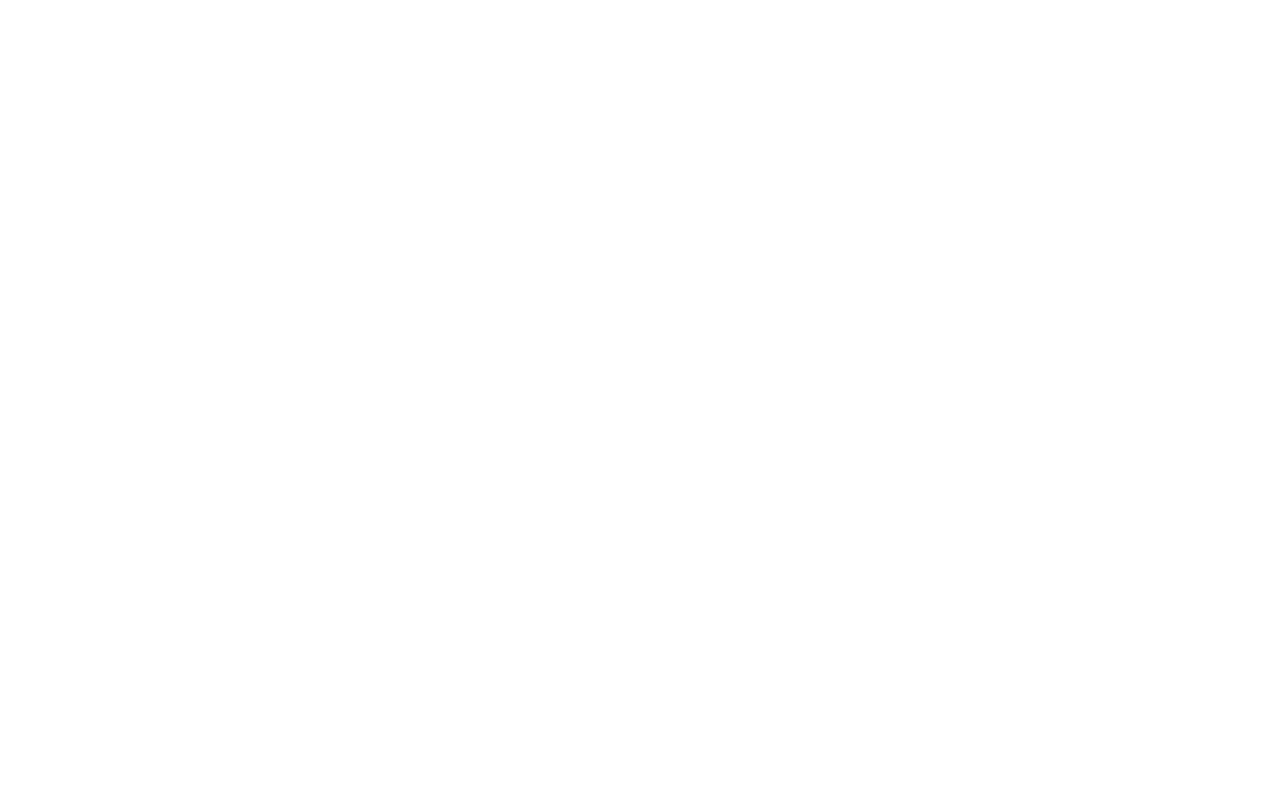
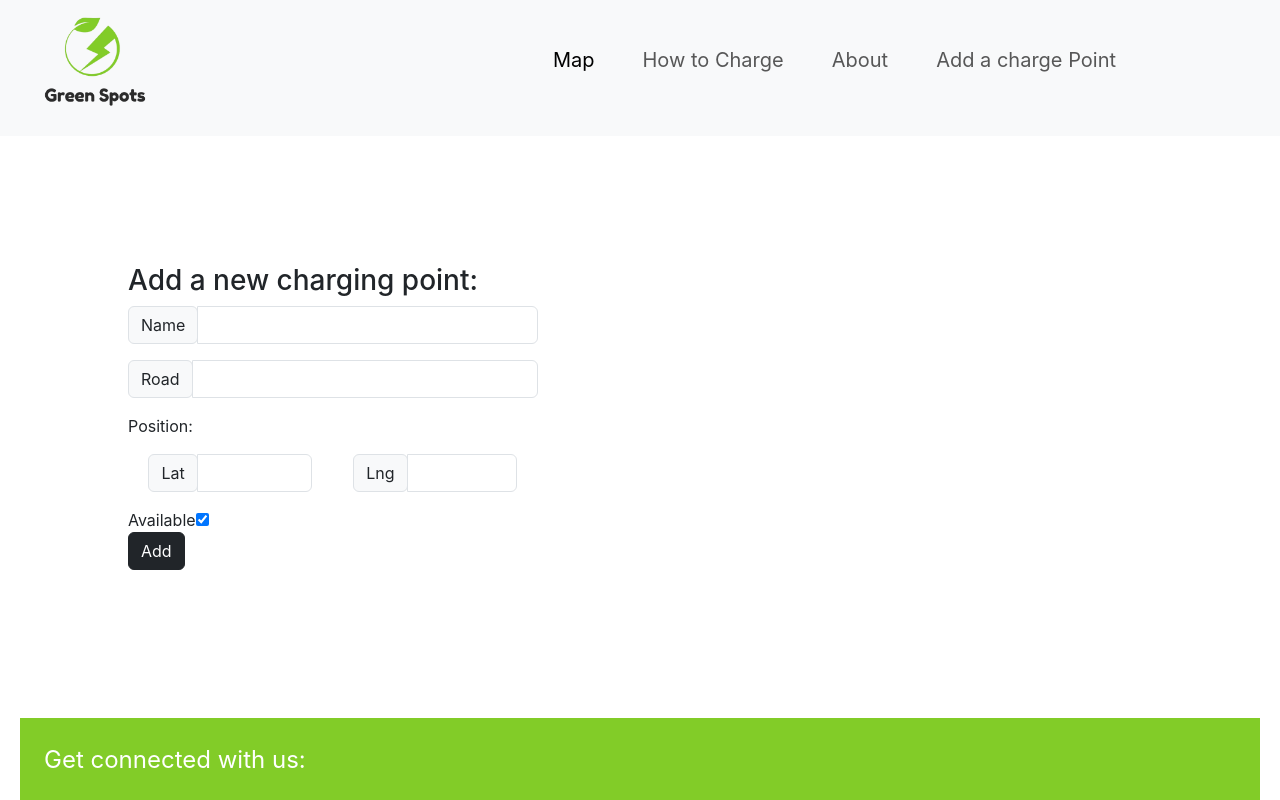
Before and after one commit to jonakoci/GreenSpots, a React (Create React App) app in the folder client/: page /newpoint in a window 1280 px wide. Before the commit this address had no page. Shown: the top 800 px of the page. Built offline with nearby package versions, Linux system fonts and the light colour scheme; the HTML template or start-up script is replaced by a standard one.

Commit message:
crud completed

```diff
--- a/client/src/App.js
+++ b/client/src/App.js
@@ -15,6 +15,8 @@
 import Header from "./components/View/Header";
 import Footer from "./components/View/Footer";
 import Data from "./components/View/InfoData";
+import NewPoint from "./components/View/newPoint/NewPoint";
+import Edit from "./components/View/Edit/Edit";
 
 function App() {
   return (
@@ -42,6 +44,26 @@
               </>
             }
           />
+          <Route
+            path="/newpoint"
+            element={
+              <>
+                <Header />
+                <NewPoint />
+                <Footer />
+              </>
+            }
+          />
+          <Route
+            path="/edit/:id"
+            element={
+              <>
+                <Header />
+                <Edit />
+                <Footer />
+              </>
+            }
+          />
         </Routes>
       </BrowserRouter>
     </div>
--- a/client/src/components/HowTo.jsx
+++ b/client/src/components/HowTo.jsx
@@ -32,7 +32,6 @@
                                             <li>Email Address</li>
                                             <li>Name</li>
                                             <li>Car Information: the make, model, and license plate number</li>
-                                            <li>Name</li>
                                             <li>Estimated duration of your charging session</li>
                                             <li>Payment Method</li>
                                         </ul>
--- /dev/null
+++ b/client/src/components/View/Edit/Edit.css
@@ -0,0 +1,27 @@
+.new-point{
+    padding: 10%;
+    }
+
+    .new-point h3{
+        text-align:left;
+    }
+
+    .input-group{
+        width: 40%;
+    }
+
+     p{
+        text-align:left;
+    }
+
+    .positionC{
+        width: 40%;
+    }
+
+    .form-group{
+        text-align:left;
+    }
+
+    button{
+        text-align:left;
+    }
--- /dev/null
+++ b/client/src/components/View/Edit/Edit.jsx
@@ -0,0 +1,120 @@
+import React, {  useState, useEffect } from 'react';
+import axios from "axios";
+import { useNavigate, useParams } from 'react-router-dom';
+import './Edit.css'
+
+const Edit = () => {
+    const { id } = useParams();
+    const [title, setTitle] = useState("");
+  const [description, setDescription] = useState("");
+  const [lat, setLat] = useState();
+  const [lng, setLng] = useState();
+  const [available, setAvailable] = useState(true);
+  const navigate= useNavigate();
+
+  useEffect(()=>{
+    axios.get("http://localhost:8000/api/users/" + id)
+    .then((res)=>{
+        console.log(res.data);
+        setTitle(res.data.title);
+        setDescription(res.data.description);
+            setLat(res.data.lat);
+            setLng(res.data.lng);
+            setAvailable(res.data.available);
+})
+    .catch((err)=>{
+        console.log(err);
+    })
+}, [])
+
+  const onSubmitHandler = (e) => {
+    e.preventDefault();
+    axios.post('http://localhost:8000/api/users/new', {
+        title,
+        description,
+        lng,
+        lat,
+        available
+    })
+    .then((res) => {
+        console.log(res);
+        navigate("/");
+      })
+    .catch(err=>(err ))
+}
+
+  return (
+    <div className="new-point">
+        <h3>Edit {title}:</h3>
+      <div class="input-group mb-3">
+        <div className="input-group-prepend">
+          <span className="input-group-text" id="inputGroup-sizing-default">
+            Name
+          </span>
+        </div>
+        <input
+          type="text"
+          className="form-control"
+          value={title}
+          onChange = {(e)=>setTitle(e.target.value)}
+        />
+      </div>
+      <div class="input-group mb-3">
+        <div className="input-group-prepend">
+          <span className="input-group-text" id="inputGroup-sizing-default">
+            Road
+          </span>
+        </div>
+        <input
+          type="text"
+          className="form-control"
+          value={description}
+          onChange = {(e)=>setDescription(e.target.value)}
+        />
+      </div>
+
+      <p>Position:</p>
+      <div className="positionC d-flex justify-content-around">
+       <div class="input-group mb-3">
+        <div className="input-group-prepend">
+          <span className="input-group-text" id="inputGroup-sizing-default">
+            Lat
+          </span>
+        </div>
+        <input
+          type="text"
+          className="form-control"
+          value={lat}
+          onChange = {(e)=>setLat(e.target.value)}
+        />
+      </div>
+
+      <div class="input-group mb-3">
+        <div className="input-group-prepend">
+          <span className="input-group-text" id="inputGroup-sizing-default">
+            Lng
+          </span>
+        </div>
+        <input
+          type="text"
+          className="form-control"
+          value={lng}
+          onChange = {(e)=>setLng(e.target.value)}
+        />
+      </div>
+      </div>
+
+      <div class="form-group">
+              <label>Available</label>
+              <input type="checkbox" checked={available} onChange = {(e)=>setAvailable(!available)} />
+              <br />
+              <button class="btn btn-dark" onClick={onSubmitHandler}>Update</button>
+            </div>
+
+
+    </div>
+  );
+};
+
+
+export default Edit;
--- a/client/src/components/View/Header.jsx
+++ b/client/src/components/View/Header.jsx
@@ -25,7 +25,7 @@
                             <Link to="/about" style={{ textDecoration: 'none' }}><p class="nav-link" href="#">About</p></Link>
                         </li>
                         <li class="navbar-brand">
-                            <Link to="/#" style={{ textDecoration: 'none' }}><p class="nav-link" href="#">Add a charge Point</p></Link>
+                            <Link to="/newpoint" style={{ textDecoration: 'none' }}><p class="nav-link" href="#">Add a charge Point</p></Link>
                         </li>
 
                     </ul>
--- a/client/src/components/View/MapwithMarkers.jsx
+++ b/client/src/components/View/MapwithMarkers.jsx
@@ -1,4 +1,6 @@
 import React, { useEffect, useState, useRef } from "react";
+import {Link} from "react-router-dom";
+
 
 import {
   GoogleMap,
@@ -26,6 +28,7 @@
       .get("http://localhost:8000/api/users")
       .then((res) => {
         setPoints(res.data.points);
+        console.log(res.data.points);
       })
       .catch((err) => {
         console.log(err);
@@ -76,35 +79,6 @@
     }
   };
 
-  const handleStatus = () => {
-    if (selectedMarker) {
-      const pointId = selectedMarker.id;
-      const updatedPoints = points.map((point) => {
-        if (point.id === pointId) {
-          return {
-            ...point,
-            available: !selectedMarker.available,
-          };
-        }
-        return point;
-      });
-
-      axios
-        .patch(`http://localhost:8000/api/users/edit/${pointId}`, {
-          available: !selectedMarker.available,
-        })
-        .then((res) => {
-          setPoints(updatedPoints);
-          setSelectedMarker((prevSelectedMarker) => ({
-            ...selectedMarker,
-            available: !selectedMarker.available,
-          }));
-        })
-        .catch((err) => {
-          console.log(err);
-        });
-    }
-  };
 
   const handleDirections = () => {
     if (navigator.geolocation && selectedMarker) {
@@ -139,13 +113,21 @@
     }
   };
 
+  const deletePoint = (pointId) => {
+    axios.delete('http://localhost:8000/api/users/' + pointId)
+        .then(res => {
+            setPoints(points.filter(point => point._id != pointId));
+        })
+        .catch(err => console.log(err))
+}
+
 
   return (
     <div>
       <div class="row justify-content-center m-3">
 
       <div>
-        <LoadScript googleMapsApiKey="AIzaSyDKoUoidG1QOmO57mMj44HSIbCNNroE1kY">
+        <LoadScript googleMapsApiKey="AIzaSyA0KPhwZR5KH-57FNVgalP2KLFpvq1XDAE">
           <GoogleMap
             mapContainerStyle={containerStyle}
             center={
@@ -177,6 +159,11 @@
                   <p>{selectedMarker.title}</p>
                   <p>{selectedMarker.description}</p>
                   <button onClick={handleDirections}>Directions</button>
+                  <div className="d-flex" style={{ marginTop: '10px' }}>
+                  <Link to={"/edit/" + selectedMarker._id }><button style={{ marginRight: '10px' }}>Edit</button></Link>
+                  <button onClick={() => deletePoint(selectedMarker._id)}>Delete</button>
+                  </div>
+
                 </div>
               </InfoWindow>
             )}
--- /dev/null
+++ b/client/src/components/View/newPoint/NewPoint.css
@@ -0,0 +1,27 @@
+.new-point{
+padding: 10%;
+}
+
+.new-point h3{
+    text-align:left;
+}
+
+.input-group{
+    width: 40%;
+}
+
+ p{
+    text-align:left;
+}
+
+.positionC{
+    width: 40%;
+}
+
+.form-group{
+    text-align:left;
+}
+
+button{
+    text-align:left;
+}
--- /dev/null
+++ b/client/src/components/View/newPoint/NewPoint.jsx
@@ -0,0 +1,104 @@
+import React, {  useState } from 'react';
+import axios from "axios";
+import { useNavigate } from 'react-router-dom';
+import './NewPoint.css'
+
+const NewPoint = () => {
+    const [title, setTitle] = useState("");
+  const [description, setDescription] = useState("");
+  const [lat, setLat] = useState();
+  const [lng, setLng] = useState();
+  const [available, setAvailable] = useState(true);
+  const navigate= useNavigate();
+
+  const onSubmitHandler = (e) => {
+    e.preventDefault();
+    axios.post('http://localhost:8000/api/users/new', {
+        title,
+        description,
+        lng,
+        lat,
+        available
+    })
+    .then((res) => {
+        console.log(res);
+        navigate("/");
+      })
+    .catch(err=>(err ))
+}
+
+  return (
+    <div className="new-point">
+        <h3>Add a new charging point:</h3>
+      <div class="input-group mb-3">
+        <div className="input-group-prepend">
+          <span className="input-group-text" id="inputGroup-sizing-default">
+            Name
+          </span>
+        </div>
+        <input
+          type="text"
+          className="form-control"
+          value={title}
+          onChange = {(e)=>setTitle(e.target.value)}
+        />
+      </div>
+      <div class="input-group mb-3">
+        <div className="input-group-prepend">
+          <span className="input-group-text" id="inputGroup-sizing-default">
+            Road
+          </span>
+        </div>
+        <input
+          type="text"
+          className="form-control"
+          value={description}
+          onChange = {(e)=>setDescription(e.target.value)}
+        />
+      </div>
+
+      <p>Position:</p>
+      <div className="positionC d-flex justify-content-around">
+       <div class="input-group mb-3">
+        <div className="input-group-prepend">
+          <span className="input-group-text" id="inputGroup-sizing-default">
+            Lat
+          </span>
+        </div>
+        <input
+          type="text"
+          className="form-control"
+          value={lat}
+          onChange = {(e)=>setLat(e.target.value)}
+        />
+      </div>
+
+      <div class="input-group mb-3">
+        <div className="input-group-prepend">
+          <span className="input-group-text" id="inputGroup-sizing-default">
+            Lng
+          </span>
+        </div>
+        <input
+          type="text"
+          className="form-control"
+          value={lng}
+          onChange = {(e)=>setLng(e.target.value)}
+        />
+      </div>
+      </div>
+
+      <div class="form-group">
+              <label>Available</label>
+              <input type="checkbox" checked={available} onChange = {(e)=>setAvailable(!available)} />
+              <br />
+              <button class="btn btn-dark" onClick={onSubmitHandler}>Add</button>
+            </div>
+
+
+    </div>
+  );
+};
+
+
+export default NewPoint;
```
